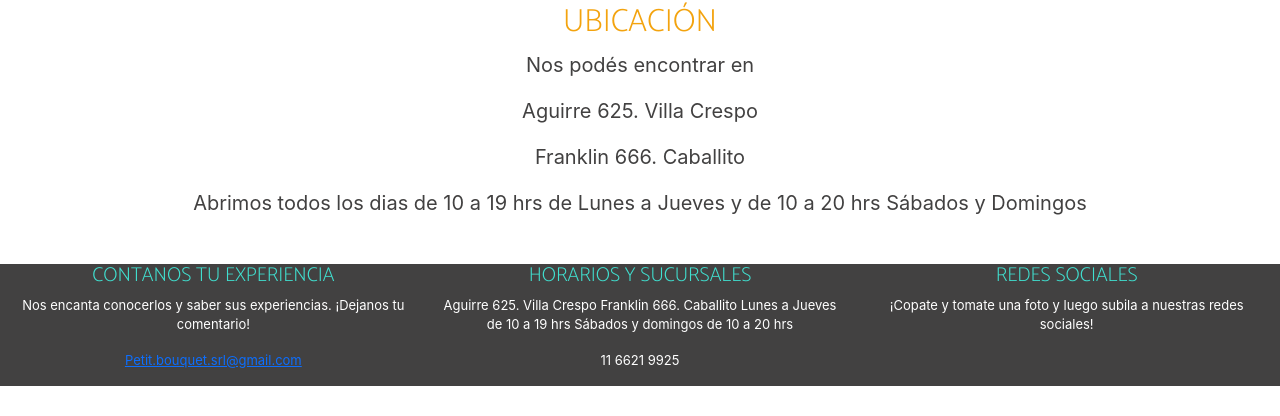
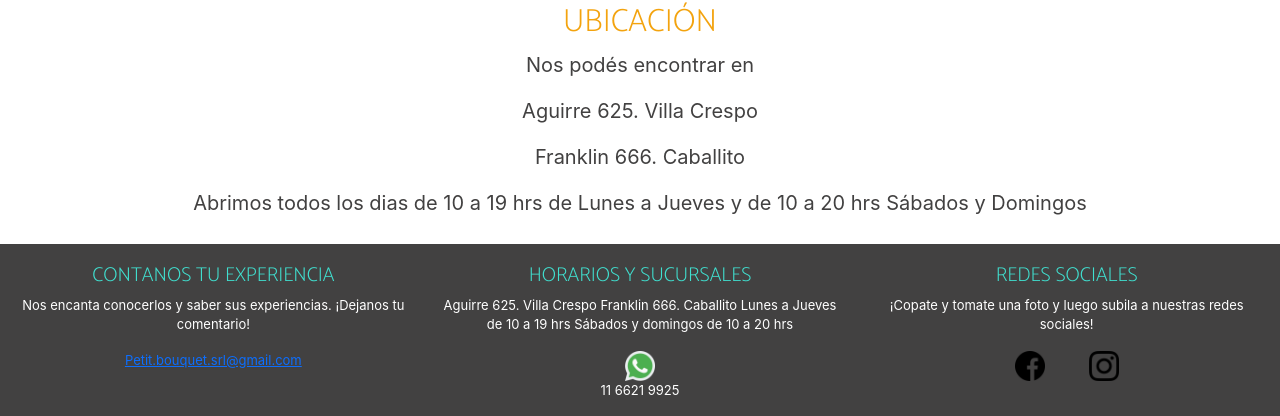
Before and after one commit to monckaren/Desarrollo-Web-Petit-Bouquet, a website: page index.html in a window 1280 px wide. Shown: the part 1839-2255 px from the top of the page. Before the commit the page ends 2225 px from the top, so only its background shows below. Drawn offline with nearby package versions, Linux system fonts and the light colour scheme.

Commit message:
Agrego carpetas img-social y arreglo el footer

```diff
--- a/index.html
+++ b/index.html
@@ -181,12 +181,18 @@
 
                     Lunes a Jueves de 10 a 19 hrs
                     Sábados y domingos de 10 a 20 hrs
-
                 </p>
 
-                <p> 11 6621 9925 </p>
+                <div class="social social-1 ">
+                    <a href="https://web.whatsapp.com/"><img src="./Img-social/whatsapp.png" width="30px "alt="Logo de whatsapp"></a>
+                </div>
+                <div class="social-2">
+                    <p> 11 6621 9925 </p>
+                </div>
 
-                </div>
+
+            </div>
+
 
                 <div class="col">
                     <h3 class="azul"> REDES SOCIALES</h3>
@@ -194,7 +200,15 @@
                         y luego subila a nuestras
                         redes sociales!
                     </p>
+                  <div>
+                      <div class="social social-1">
+                        <a href="https://es-la.facebook.com/petit.bouquet.9/"><img src="./Img-social/facebook.png" width="30px" alt="Logo de Facebook"></a>  </div>
+                      <div class="social social-2">
+                        <a href="https://www.instagram.com/petitbouquet.ar/?hl=es"><img src="./Img-social/instagram.png"width="30px" alt="Logo de Instagram"> </a>
+                    </div>
 
+
+                  </div>
 
                 </div>
         </div>
--- a/scss/Components/_footer.scss
+++ b/scss/Components/_footer.scss
@@ -7,7 +7,7 @@
   text-align: center;
   background-color: nth($colores, 6 );
   color: nth($colores, 2 );
-  margin-top: 20px;
+ padding-top: 20px;
   align-items: center;
 
 
@@ -15,5 +15,19 @@
       .azul{
           color: nth($colores, 5 );
       }
+      .social {
+        border-radius: 50%;
+        height: 70px;
+        width: 70px;
+        margin: 20px;
+       display: inline;
+
+      }
+      .social-1 .social-2 {
+        background-color: nth($colores, 2 );
+
+      }
+
+
   }
 }
--- a/scss/Components/_index.scss
+++ b/scss/Components/_index.scss
@@ -47,7 +47,6 @@ main {
             margin-top: 100px;
 
 
-
         }
         .button{
         color: purple;
@@ -58,12 +57,14 @@ main {
         font-size: 20px;
         padding: 10px;
         background-color: nth($colores, 2 );
-        text-decoration: none;
+
+
 
         &:hover {
             background-color: white;
             color: black;
             padding: 8px;
+            border: 2px solid gray;
         }
 
             }
```
Also changed, not shown: Almuerzos.html (+16 -7 lines), Brunch.html (+15 -7 lines), Cafeteria.html (+16 -7 lines), Img-social/facebook.png (added), Img-social/instagram.png (added), Img-social/whatsapp.png (added), css/style.css, 1 other file.
